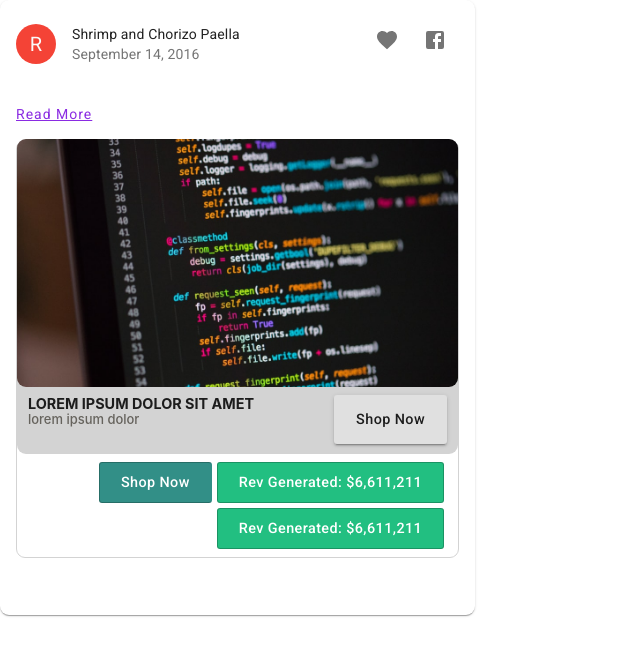
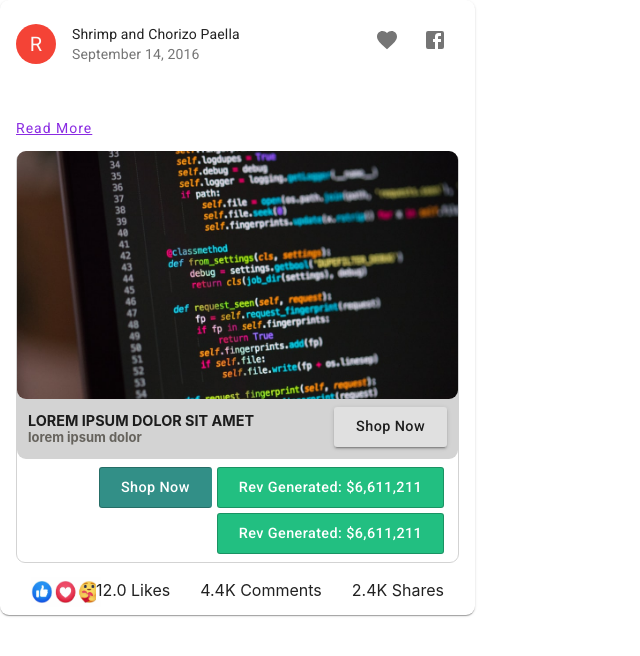
Before and after one commit to Muhammad-Razzaq/Card, a React (Create React App) app: page / in a window 1280 px wide. Shown: the top 656 px of the page, without its empty margins (0-640 px from the left). Built offline with nearby package versions, Linux system fonts and the light colour scheme.

Commit message:
Complete

```diff
--- a/src/components/Post/Post.jsx
+++ b/src/components/Post/Post.jsx
@@ -15,7 +15,8 @@ import Grid from '@material-ui/core/Grid';
 import ButtonGroup from '@material-ui/core/ButtonGroup';
 import Button from '@material-ui/core/Button';
 import Photo from './../../images/FallBack.png';
-import 'bootstrap/dist/css/bootstrap.css';
+import Box from '@material-ui/core/Box';
+import Imogies from './../../images/Imogies.PNG'
 import './../../App.css'
 
 const useStyles = makeStyles((theme) => ({
@@ -43,7 +44,7 @@ const useStyles = makeStyles((theme) => ({
     sub: {
         flexGrow: 1,
         borderRadius: 9,
-        height: 315,
+        height: 308,
         backgroundColor: "#D3D3D3",
         marginTop: "-12px",
     },
@@ -106,9 +107,9 @@ export default function RecipeReviewCard() {
                                 title="Paella dish"
                             />
                             <div className={classes.btngroup}>
-                                <ButtonGroup size="large">
-                                    <h4 style={{ fontSize: "0.9em", marginRight: "81px" }}><b>LOREM IPSUM DOLOR SIT AMET</b> <br />
-                                        <h4 style={{ fontSize: "0.9em", color: "#66635d" }}>lorem ipsum dolor</h4></h4>
+                                <ButtonGroup size="large" style={{ height: "40px" }}>
+                                    <h4 style={{ fontSize: "0.9em", marginRight: "81px", marginTop: "5px" }}><b>LOREM IPSUM DOLOR SIT AMET</b> <br />
+                                        <h4 style={{ fontSize: "0.9em", color: "#66635d", marginTop: "0" }}>lorem ipsum dolor</h4></h4>
                                     <Button variant="contained" style={{ textTransform: "capitalize", borderRadius: "3px", fontSize: "0.9em" }}>Shop Now</Button>
                                 </ButtonGroup>
                             </div>
@@ -124,9 +125,20 @@ export default function RecipeReviewCard() {
                             </ButtonGroup>
                         </div>
                     </div>
+                    <Box
+                        display="flex"
+                        alignItems="flex-start"
+                        justifyContent="space-around"
+                        css={{ height: 100 }}
+                        style={{ marginTop: "17px" }}
+                    >
+                        <Box bgcolor="white" style={{marginRight: "-35px", marginTop: "-3px"}}><img src={Imogies} alt={""} style={{width: "70px", height: "30px"}}/></Box>
+                        <Box bgcolor="white">12.0 Likes</Box>
+                        <Box bgcolor="white">4.4K Comments</Box>
+                        <Box bgcolor="white">2.4K Shares</Box>
+                    </Box>
                 </CardContent>
             </Card>
         </Grid>
-
     );
 }
```
Also changed, not shown: src/images/Imogies.PNG (added).
